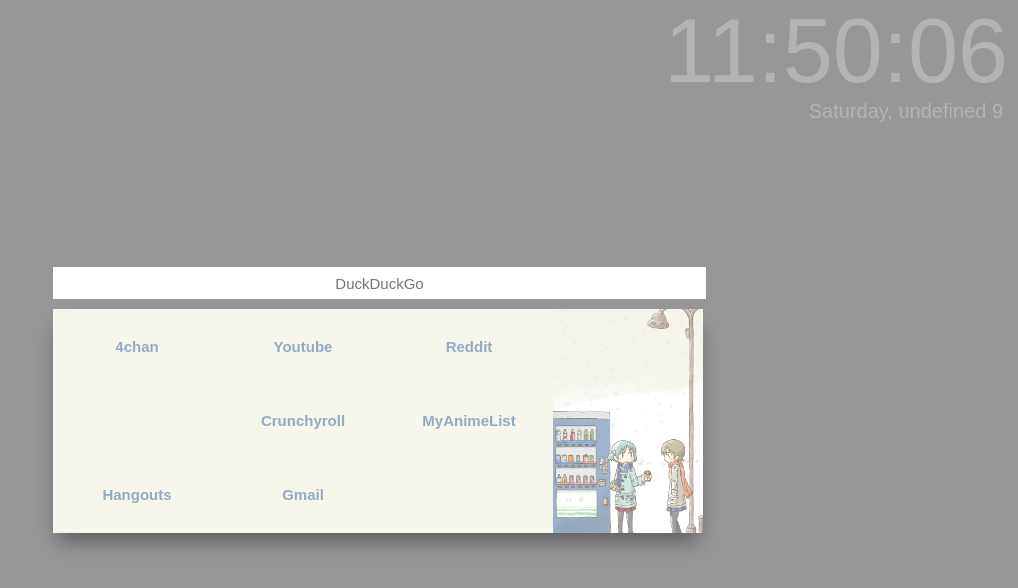
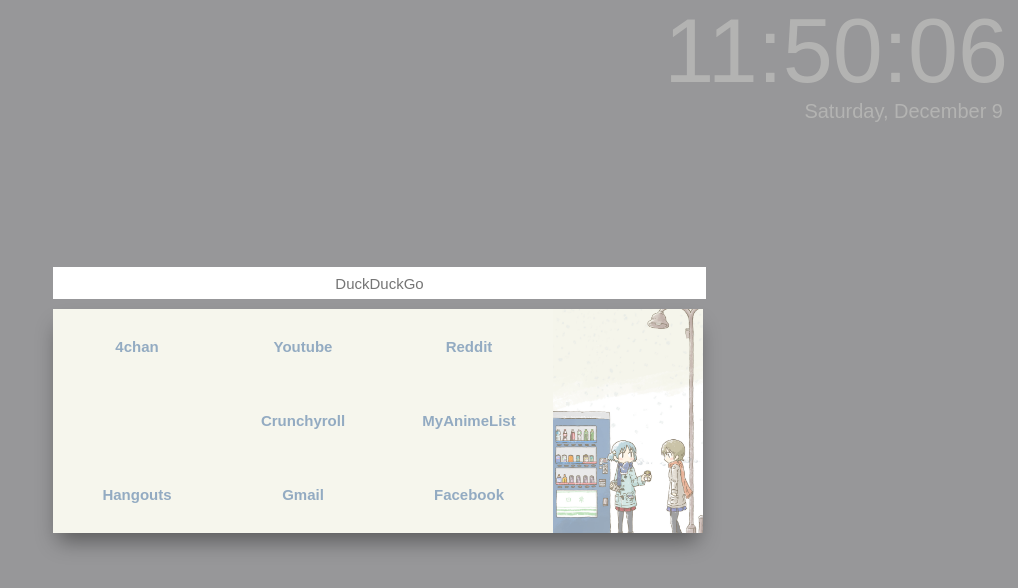
Before and after one commit to Lukah/lukah.github.io, a plain HTML site: page index.html in a window 1280 px wide. Shown: the whole page, without its empty margins (262-1280 px from the left). Drawn offline with Linux system fonts and the light colour scheme.

Commit message:
LBR - Update links

```diff
--- a/index.html
+++ b/index.html
@@ -45,7 +45,7 @@
                         <a href="https://mail.google.com/mail/">Gmail</a>
                     </th>
                     <th>
-
+                        <a href="https://www.facebook.com/">Facebook</a>
                     </th>
                 </tr>
                 <div id="picture"></div>
--- a/js/script.js
+++ b/js/script.js
@@ -90,7 +90,7 @@
     var d = new Date();
 
     var days = ['Sun','Mon','Tue','Wednes','Thurs','Fri','Satur'];
-    var months = ['January','February','Mars','April','May','June','July','August','September','November','December'];
+    var months = ['January','February','Mars','April','May','June','July','August','September','October','November','December'];
 
     var h = d.getHours() + 1;
     var m = d.getMinutes();
```
